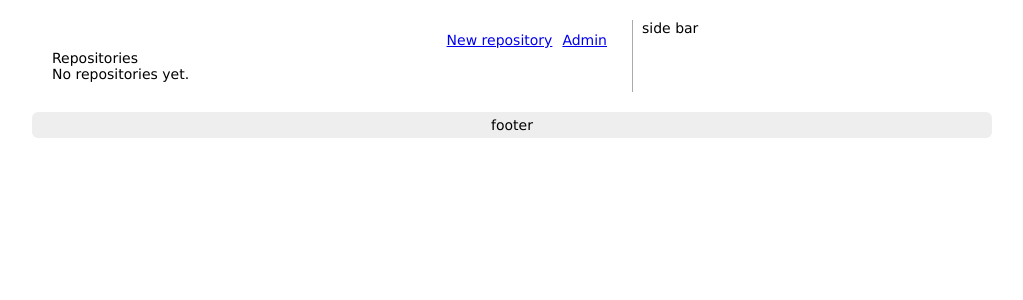
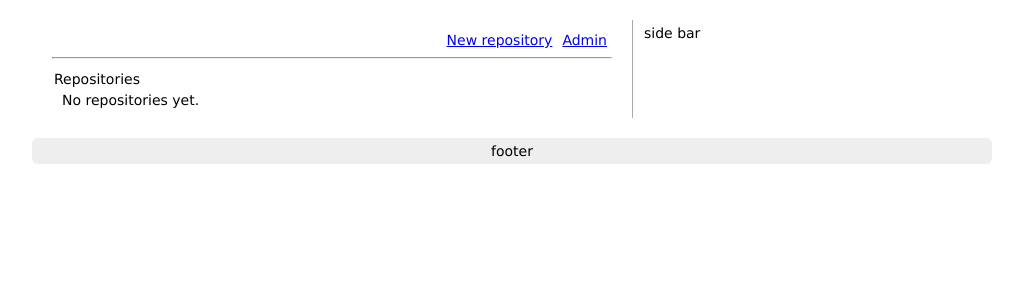
Before and after one commit to harryxu/gitube, a Django app: template gitube/templates/project/view_project.html in a window 1280 px wide. Shown: the part 40-340 px from the top of the page, without its empty margins (128-1151 px from the left). Run offline with Django 3.2, Linux system fonts and the light colour scheme; the template is opened without the code that fills it, so the values that code supplies are empty; parts of the project's set-up code (start-up, migrations or seed data) failed here and were passed over; some libraries are stand-ins or nearby versions.

Commit message:
styles adjust.

```diff
--- a/gitube/static/style.css
+++ b/gitube/static/style.css
@@ -48,7 +48,11 @@ body {
 }
 
 h1.title {
-    font: 18px bold;
+    font: 26px bold;
+}
+
+h2 {
+    padding: 5px 2px;
 }
 
 ul.action {
@@ -58,6 +62,10 @@ ul.action li {
     float: left;
     text-align: right;
     padding: 2px 5px;
+}
+
+.project-desc {
+    color: #888888;
 }
 
 table th {
@@ -91,6 +99,11 @@ th, td{
     -webkit-border-radius: 6px;
 }
 
+/*--------------list------------------------*/
+ul.repo-list, ul.project-list {
+    margin-left: 10px;
+}
+
 .clear {
     clear: both;
 }
--- a/gitube/templates/home.html
+++ b/gitube/templates/home.html
@@ -8,7 +8,7 @@
     {% if projects|length < 1 %}
         You have no project yet.
     {% else %}
-    <ul>
+    <ul class="project-list">
         {% for p in projects %}
         <li><a href="{{ p.get_absolute_url }}">{{p.name}}</a></li>
         {% endfor%}
--- a/gitube/templates/project/view_project.html
+++ b/gitube/templates/project/view_project.html
@@ -8,7 +8,8 @@
     <li><a href="{% url edit_project project.slug %}">{% trans "Admin" %}</a></li>
 </ul>
 <div class="project-desc clear">{{ project.description }}</div>
-<h2>Repositories</h2>
+<hr/>
+<h2>{% trans "Repositories" %}</h2>
 <ul class="repo-list">
     {% if repositories %}
         {% for repo in repositories %}
```
